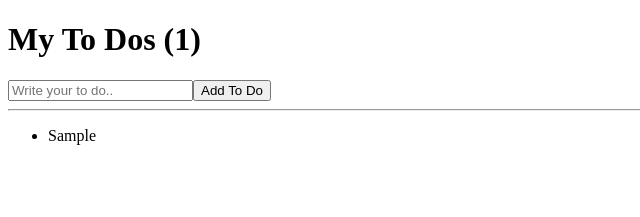
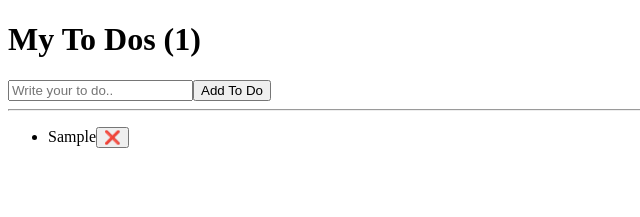
Before and after one commit to Leesugyoung/React-Begin, a React (Create React App) app in the folder react-begin/: page / in a window 1280 px wide. Both pictures are taken after typing "Sample" into the empty fields and a click on the button "Add To Do". Shown: the top 217 px of the page, without its empty margins (0-640 px from the left). Built offline with nearby package versions, Linux system fonts and the light colour scheme.

Commit message:
to do list practice2

```diff
--- a/react-begin/src/App.js
+++ b/react-begin/src/App.js
@@ -15,7 +15,11 @@ function App() {
     // input 을 통해 작성한 toDo 와, 비어있는 array의 element가 더해지는 것
     setToDo("");
   };
-  console.log(toDos);
+  const deleteBtn = (index) => {
+    const li = index.target.parentElement;
+    li.remove();
+  };
+
   return (
     <div>
       <h1>My To Dos ({toDos.length})</h1>
@@ -30,7 +34,10 @@ function App() {
       <hr />
       <ul>
         {toDos.map((item, index) => (
-          <li key={index}>{item}</li>
+          <li key={index}>
+            {item}
+            <button onClick={deleteBtn}>❌</button>
+          </li>
         ))}
       </ul>
     </div>
```
